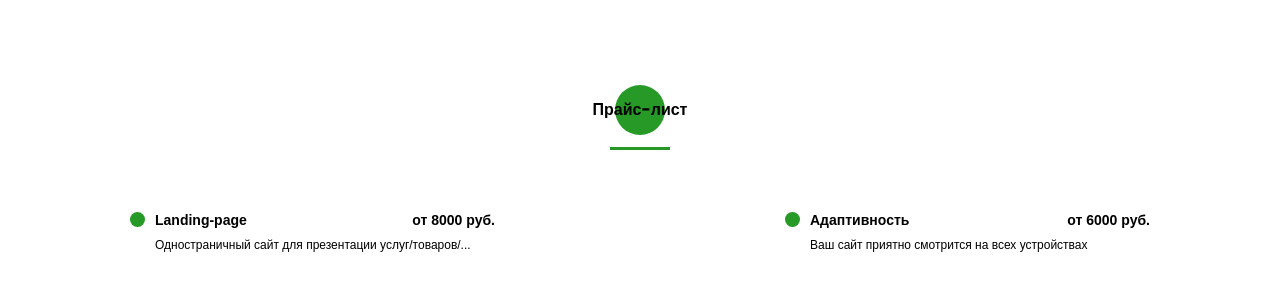
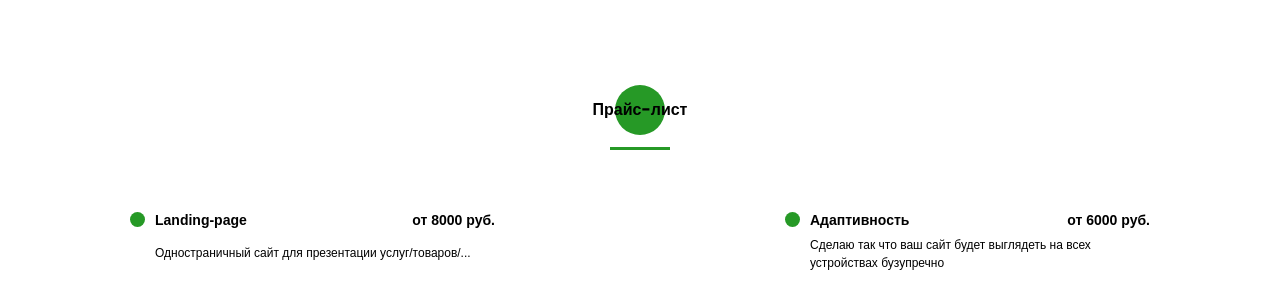
Before and after one commit to vavan19911987/MyPortFolio, a website: page src/index.html in a window 1280 px wide. Shown: the part 3905-4213 px from the top of the page. Drawn offline with nearby package versions, Linux system fonts and the light colour scheme; files that its build step writes are made by us from their sources; files whose address does not match are found by name; a web font is replaced by a local one.

Commit message:
Поправил прайс-лист

```diff
--- a/src/index.html
+++ b/src/index.html
@@ -516,37 +516,9 @@
 					<div class="price__title">Адаптивность</div>
 					<div class="price__count">от 6000 руб.</div>
 					<div class="price__text">
-						Ваш сайт приятно смотрится на всех устройствах
+						Сделаю так что ваш сайт будет выглядеть на всех устройствах бузупречно
 					</div>
 				</div>
-				<!-- <div class="price__item">
-					<div class="price__title">Landing-page</div>
-					<div class="price__count">от 8000 руб.</div>
-					<div class="price__text">
-						Одностраничный сайт для презентации услуг/товаров/...
-					</div>
-				</div>
-				<div class="price__item">
-					<div class="price__title">Landing-page</div>
-					<div class="price__count">от 8000 руб.</div>
-					<div class="price__text">
-						Одностраничный сайт для презентации услуг/товаров/...
-					</div>
-				</div>
-				<div class="price__item">
-					<div class="price__title">Landing-page</div>
-					<div class="price__count">от 8000 руб.</div>
-					<div class="price__text">
-						Одностраничный сайт для презентации услуг/товаров/...
-					</div>
-				</div>
-				<div class="price__item">
-					<div class="price__title">Landing-page</div>
-					<div class="price__count">от 8000 руб.</div>
-					<div class="price__text">
-						Одностраничный сайт для презентации услуг/товаров/...
-					</div>
-				</div> -->
 
 			</div>
 
```
Also changed, not shown: dist/index.html.
